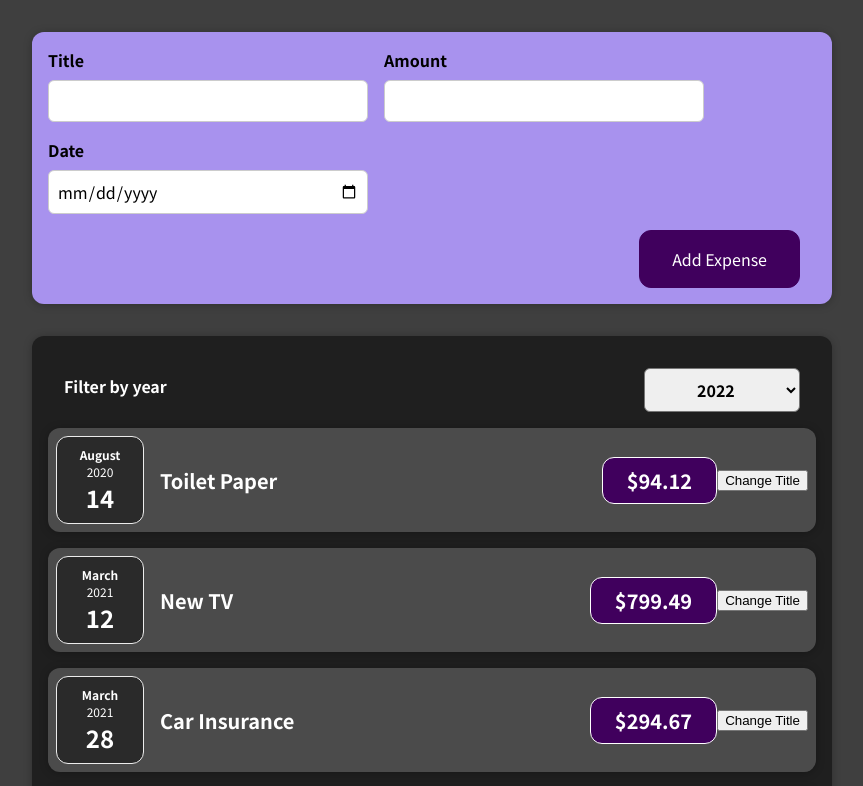
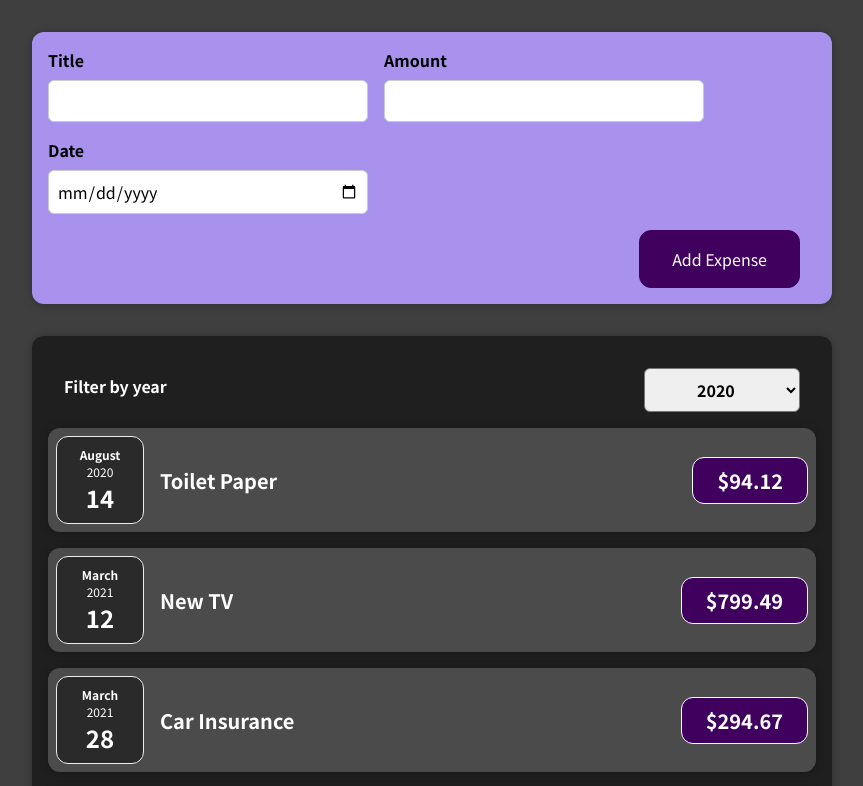
Before and after one commit to MARConthemove/jsFutureTraining-React, a React (Create React App) app in the folder react-complete-guide/: page / in a window 1280 px wide. Shown: the top 786 px of the page, without its empty margins (208-1071 px from the left). Built offline with nearby package versions, Linux system fonts and the light colour scheme.

Commit message:
filter component implemented, 2way binding implemented for data transport between filter and list

```diff
--- a/react-complete-guide/src/components/Expenses/ExpenseItem.js
+++ b/react-complete-guide/src/components/Expenses/ExpenseItem.js
@@ -1,36 +1,18 @@
-import React, { useState } from "react"
+import React from 'react'
 
-import "./ExpenseItem.css"
-import ExpenseDate from "./ExpenseDate"
-import Card from "../UI/Card"
+import './ExpenseItem.css'
+import ExpenseDate from './ExpenseDate'
+import Card from '../UI/Card'
 
-/**
- *
- * @param {object} props
- * @returns
- */
+
 const ExpenseItem = (props) => {
-  /**
-   * ReactHook -> update the title variable
-   * title = current State Value
-   * setTitle = update State Value
-   */
-  const [title, setTitle] = useState(props.title)
-
-  // ClickHandler für button
-  const clickHandler = () => {
-    setTitle(title + " !!!!")
-    console.log(title)
-  }
-
   return (
-    <Card className="expense-item">
+    <Card className='expense-item'>
       <ExpenseDate date={props.date} />
-      <div className="expense-item__description">
-        <h2>{title}</h2>
-        <div className="expense-item__price">${props.amount}</div>
+      <div className='expense-item__description'>
+        <h2>{props.title}</h2>
+        <div className='expense-item__price'>${props.amount}</div>
       </div>
-      <button onClick={clickHandler}>Change Title</button>
     </Card>
   )
 }
--- a/react-complete-guide/src/components/Expenses/Expenses.js
+++ b/react-complete-guide/src/components/Expenses/Expenses.js
@@ -1,14 +1,24 @@
-import ExpenseItem from "./ExpenseItem"
-import Card from "../UI/Card"
+import React, { useState } from 'react'
 
-import "./Expenses.css"
-import ExpensesFilter from "./ExpensesFilter"
+import ExpenseItem from './ExpenseItem'
+import Card from '../UI/Card'
 
+import './Expenses.css'
+import ExpensesFilter from './ExpensesFilter'
 
 const Expenses = (props) => {
+  const [filteredYear, setFilteredYear] = useState('2020')
+  const filterChangeHandler = (selectedYear) => {
+    setFilteredYear(selectedYear)
+  }
+
   return (
-    <Card className="expenses">
-      <ExpensesFilter />
+    <div>
+      <Card className='expenses'>
+        <ExpensesFilter
+          selected={filteredYear}
+          onChangeFilter={filterChangeHandler}
+        />
         <ExpenseItem
           title={props.items[0].title}
           amount={props.items[0].amount}
@@ -30,6 +40,7 @@
           date={props.items[3].date}
         />
       </Card>
+    </div>
   )
 }
 
--- a/react-complete-guide/src/components/Expenses/ExpensesFilter.js
+++ b/react-complete-guide/src/components/Expenses/ExpensesFilter.js
@@ -1,20 +1,18 @@
-import React, { useState } from 'react'
+import React from 'react'
 
 import './ExpensesFilter.css'
 
-const ExpensesFilter = () => {
-  const [filter, setFilter,] = useState('')
-
-  const filterChangeHandler = (event) => {
-    setFilter(event.target.value)
-    console.log(event)
+const ExpensesFilter = (props) => {
+  const dropdownChangeHandler = (event) => {
+    // const filterDate = setFilter(event.target.value)
+    props.onChangeFilter(event.target.value)
   }
 
   return (
     <div className='expenses-filter'>
       <div className='expenses-filter__control'>
         <label>Filter by year</label>
-        <select onChange={filterChangeHandler}>
+        <select value={props.selected} onChange={dropdownChangeHandler}>
           <option value='2022'>2022</option>
           <option value='2021'>2021</option>
           <option value='2020'>2020</option>
```
Also changed, not shown: 1 other file (tests, documents, lock files or other folders). Lines whose indentation alone changed are shown as unchanged.
